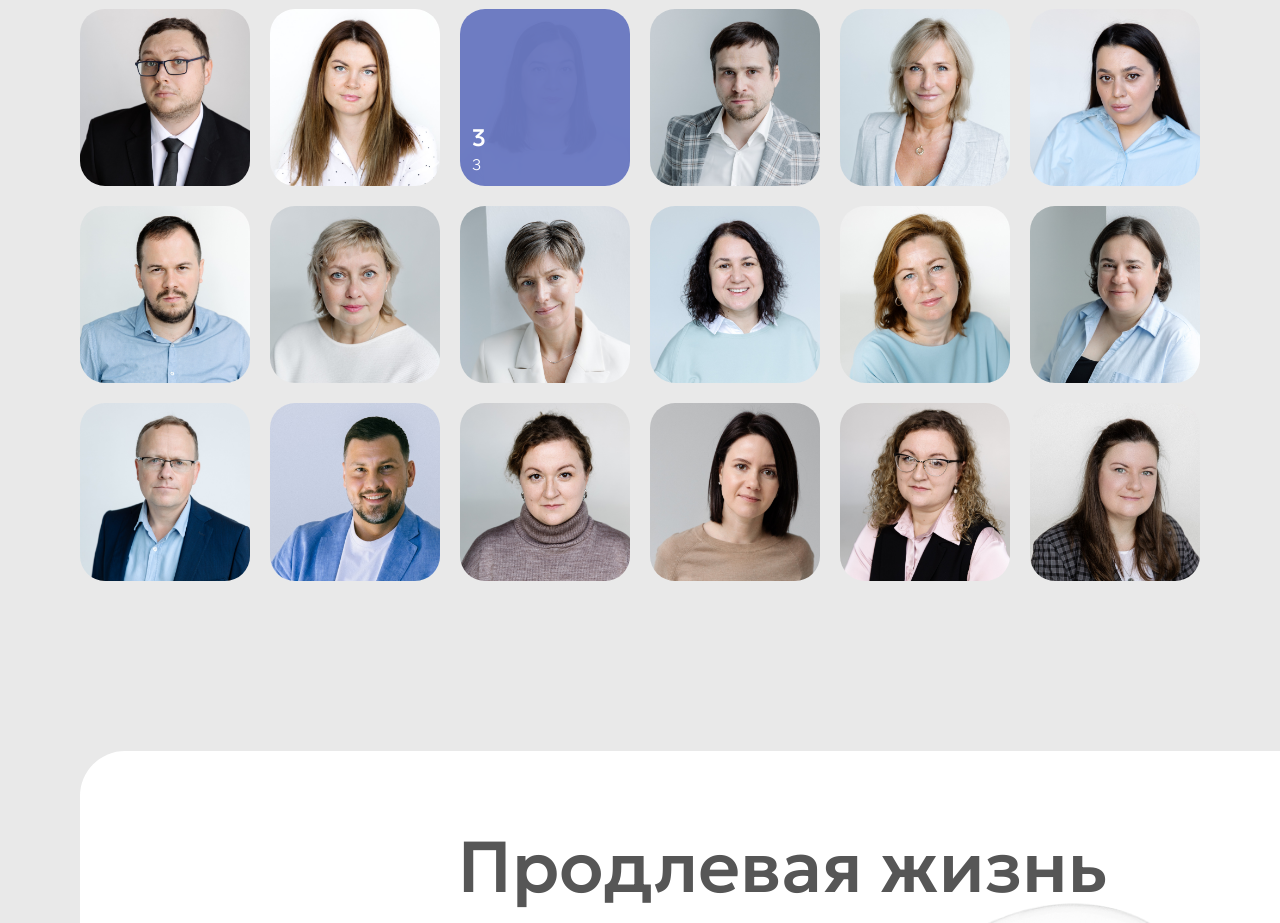
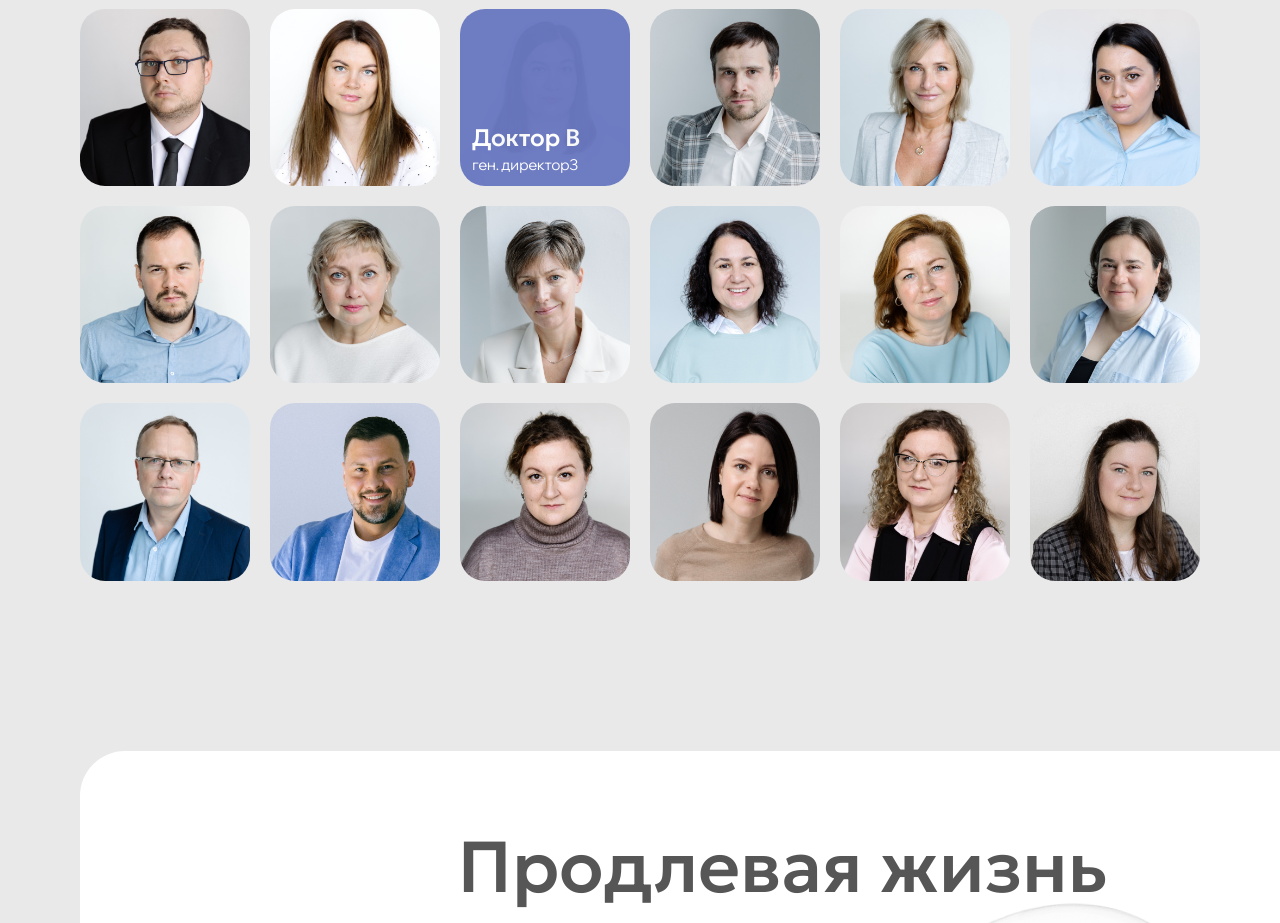
Before and after one commit to WhiteWat3r/Transbiotech, a React (Vite) app: page / in a window 1280 px wide. Shown: the part 4320-5243 px from the top of the page. Built offline with nearby package versions, Linux system fonts and the light colour scheme.

Commit message:
анмиация 3

```diff
--- a/src/components/TeamSwiper.tsx
+++ b/src/components/TeamSwiper.tsx
@@ -46,14 +46,14 @@ interface IPerson {
 }
 
 const persons: IPerson[] = [
-  { id: 1, photo: person1, name: "1", specialization: "1" },
-  { id: 2, photo: person2, name: "2", specialization: "2" },
-  { id: 3, photo: person3, name: "3", specialization: "3" },
-  { id: 4, photo: person4, name: "4", specialization: "4" },
-  { id: 5, photo: person5, name: "5", specialization: "5" },
-  { id: 6, photo: person6, name: "6", specialization: "6" },
-  { id: 7, photo: person7, name: "7", specialization: "7" },
-  { id: 8, photo: person8, name: "8", specialization: "8" },
+  { id: 1, photo: person1, name: "Доктор А", specialization: "Ген. директор" },
+  { id: 2, photo: person2, name: "Доктор Б", specialization: "Ген. директор2" },
+  { id: 3, photo: person3, name: "Доктор В", specialization: "Ген. директор3" },
+  { id: 4, photo: person4, name: "Доктор Г", specialization: "Ген. директор4" },
+  { id: 5, photo: person5, name: "Доктор Д", specialization: "Ген. директор5" },
+  { id: 6, photo: person6, name: "Доктор Е", specialization: "Ген. директор6" },
+  { id: 7, photo: person7, name: "Доктор Ж", specialization: "Ген. директор7" },
+  { id: 8, photo: person8, name: "Доктор З", specialization: "Ген. директор8" },
   { id: 9, photo: person9, name: "Доктор И", specialization: "Офтальмолог" },
   { id: 10, photo: person10, name: "Доктор К", specialization: "ЛОР" },
   { id: 11, photo: person11, name: "Доктор Л", specialization: "Кардиолог" },
```
